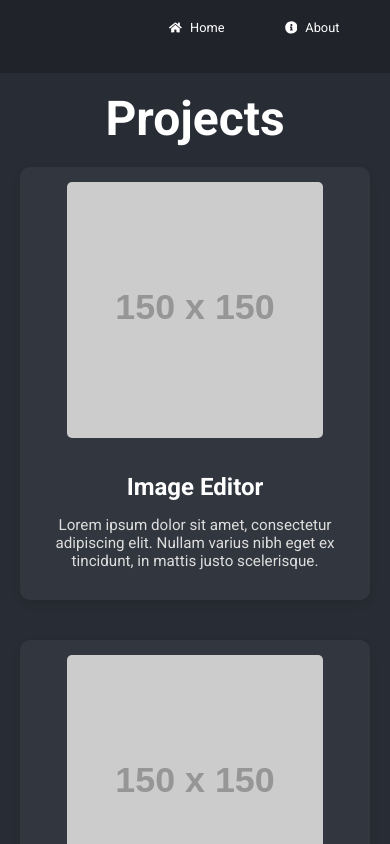
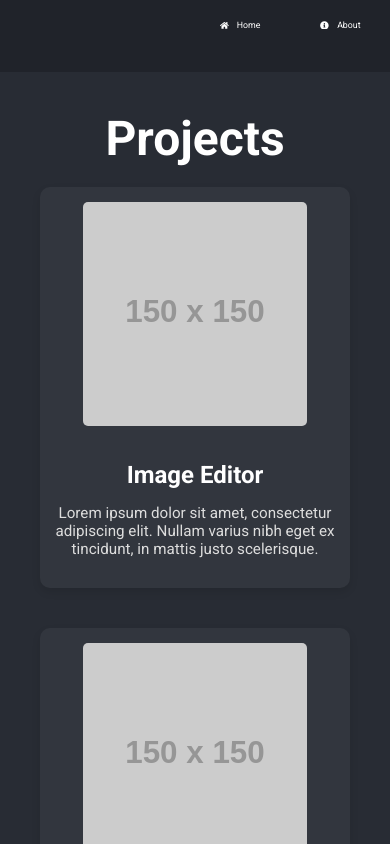
Before and after one commit to Yash020405/portfolio, a React (Create React App) app: page /projects in a window 390 px wide. Shown: the top 844 px of the page. Built offline with nearby package versions, Linux system fonts and the light colour scheme.

Commit message:
Responsive

```diff
--- a/src/App.css
+++ b/src/App.css
@@ -2,7 +2,10 @@
   text-align: center;
   background-color: #282c34;
   min-height: 100vh;
+  padding: 0 20px;
+  box-sizing: border-box;
 }
+
 .App-header {
   background-color: #282c34;
   display: flex;
@@ -11,8 +14,35 @@
   justify-content: space-between;
   font-size: calc(5px + 2vmin);
   color: white;
+  padding: 10px;
 }
 
 .App-link {
   color: #61dafb;
 }
+
+/* Responsive styles */
+@media (max-width: 1200px) {
+  .App-header {
+    font-size: calc(4px + 2vmin);
+  }
+}
+
+@media (max-width: 992px) {
+  .App-header {
+    font-size: calc(3px + 2vmin);
+  }
+}
+
+@media (max-width: 768px) {
+  .App-header {
+    flex-direction: column;
+    font-size: calc(2px + 2vmin);
+  }
+}
+
+@media (max-width: 576px) {
+  .App-header {
+    font-size: calc(1px + 2vmin);
+  }
+}
```
